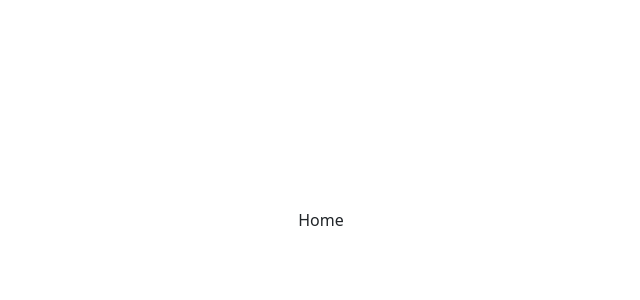
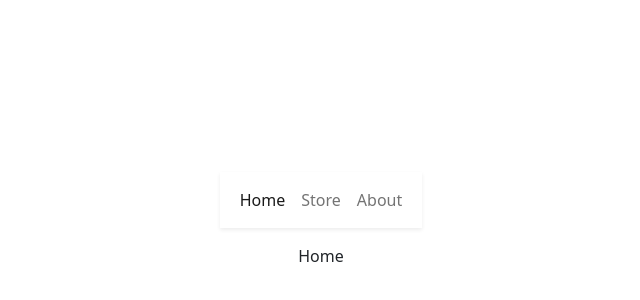
Before and after one commit to Hamed-Hasan/shopping-cart-with-react-typescript, a React (Vite) app: page / in a window 1280 px wide. Shown: the part 180-480 px from the top of the page, without its empty margins (319-959 px from the left). Built offline with nearby package versions, Linux system fonts and the light colour scheme.

Commit message:
setup route

```diff
--- a/src/App.tsx
+++ b/src/App.tsx
@@ -6,11 +6,13 @@
 import Home from './pages/Home'
 import About from './pages/About'
 import Store from './pages/Store'
+import Navbar from './components/Navbar'
 
 function App() {
 
   return (
     <div className="App">
+      <Navbar/>
     <Container>
       <Routes>
         <Route path="/" element={<Home/>} />
--- /dev/null
+++ b/src/components/Navbar.tsx
@@ -0,0 +1,24 @@
+import { Button, Container, Nav, Navbar as NavbarBs } from 'react-bootstrap';
+import { NavLink } from 'react-router-dom';
+
+const Navbar = () => {
+    return (
+    <NavbarBs sticky='top' className='bg-white shadow-sm mb-3'>
+        <Container>
+            <Nav className='me-auto'>
+                <Nav.Link to='/' as={NavLink}>
+                    Home
+                </Nav.Link>
+                <Nav.Link to='/store' as={NavLink}>
+                    Store
+                </Nav.Link>
+                <Nav.Link to='/about' as={NavLink}>
+                    About
+                </Nav.Link>
+            </Nav>
+        </Container>
+    </NavbarBs>
+    );
+};
+
+export default Navbar;
```
